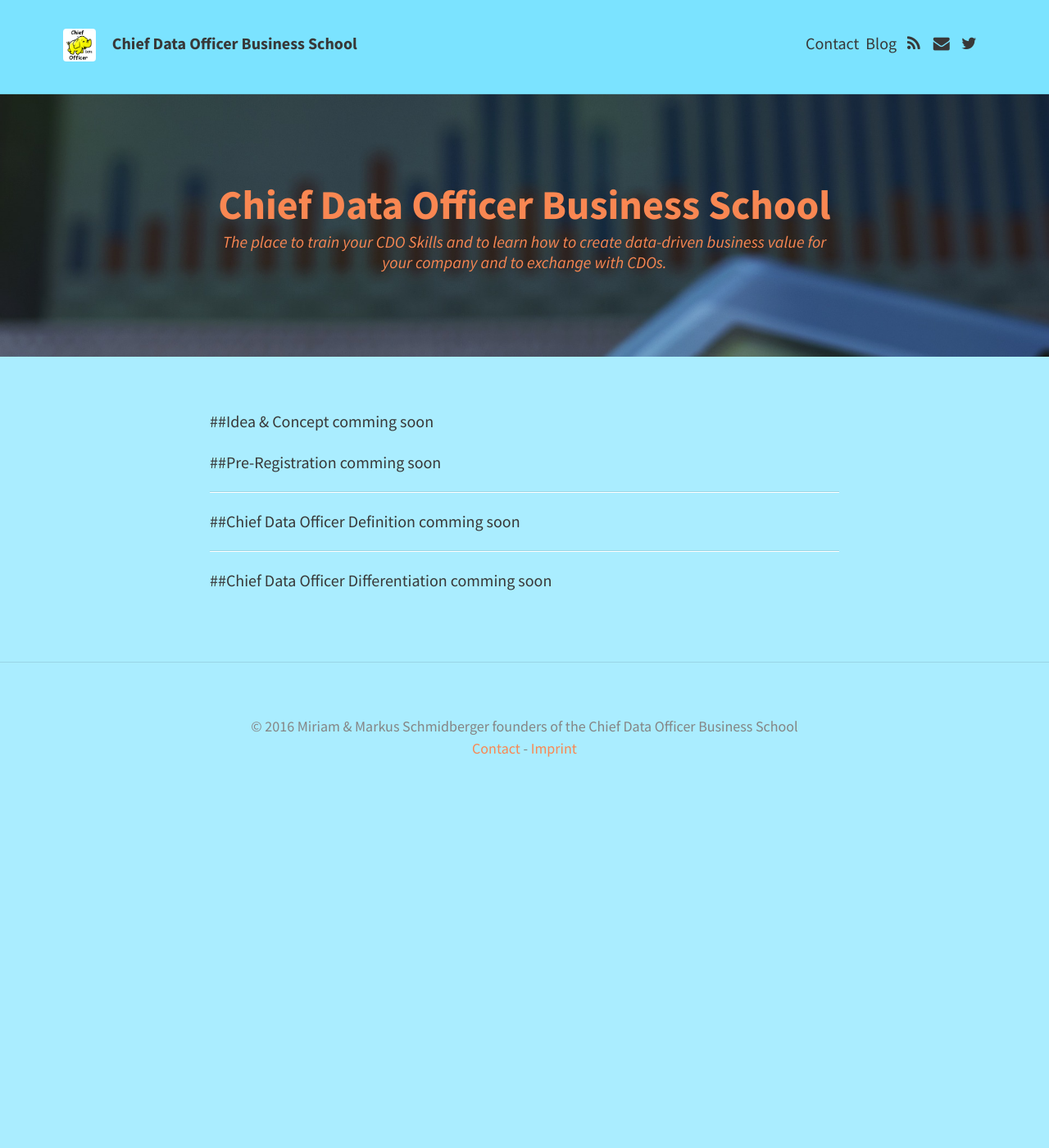
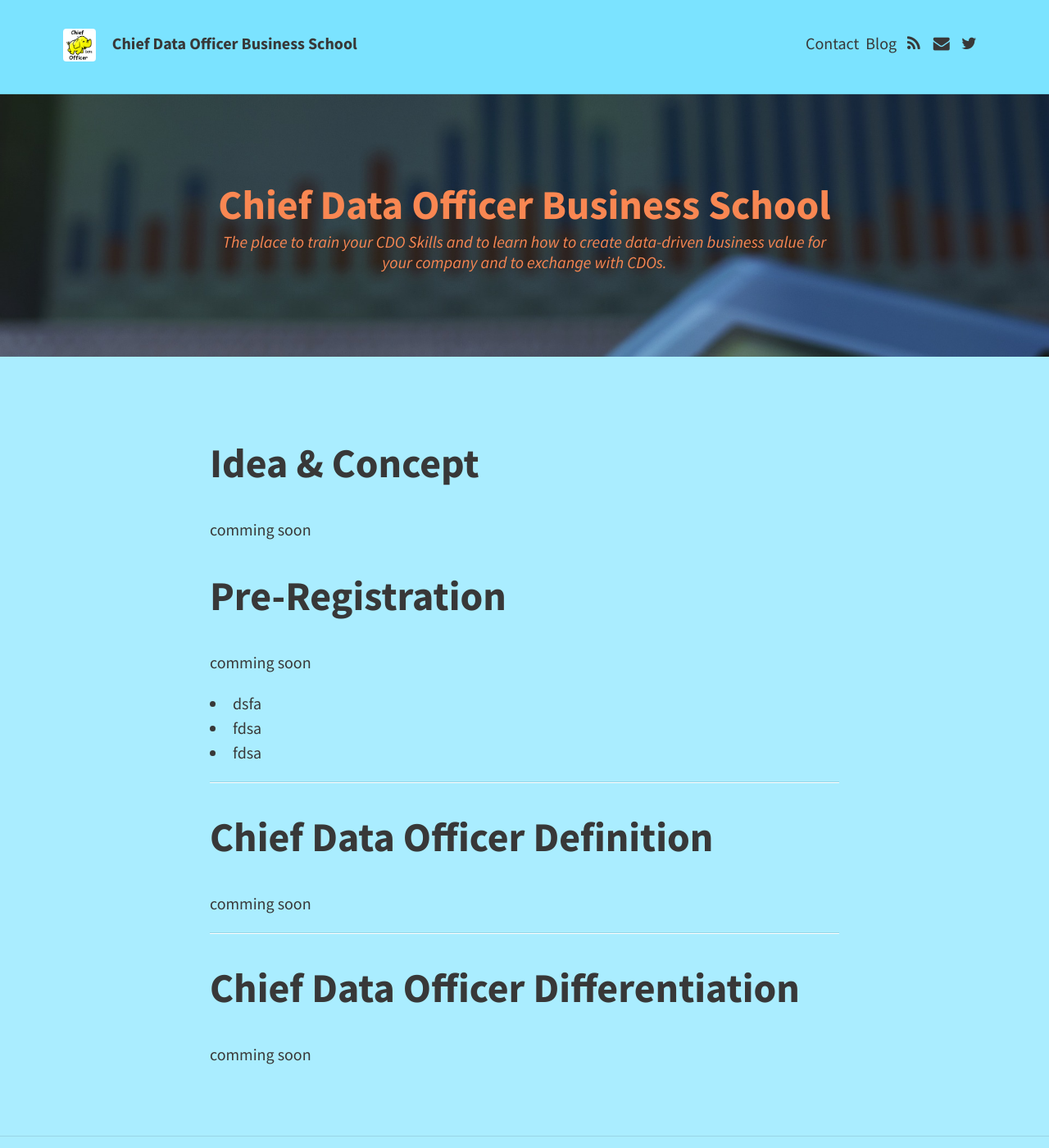
Before and after one commit to schmidb/CDOhub, a Jekyll site: the page built from home.md, in a window 1280 px wide and 1400 px high. Shown: the whole window at 82% size. Built offline with Jekyll 4.4.1, drawn with Linux system fonts in a browser that asks for light colours; nearby versions of some CDN libraries.

```diff
--- a/home.md
+++ b/home.md
@@ -7,18 +7,24 @@ feature-img: "img/banner-723917.jpg"
 hide: true
 ---
 
-##Idea & Concept
+# Idea & Concept
 comming soon
 
-##Pre-Registration
+# Pre-Registration
+comming soon
+
+* dsfa
+* fdsa
+* fdsa
+
+
+
+---
+
+# Chief Data Officer Definition
 comming soon
 
 ---
 
-##Chief Data Officer Definition
+# Chief Data Officer Differentiation
 comming soon
-
----
-
-##Chief Data Officer Differentiation
-comming soon
```
